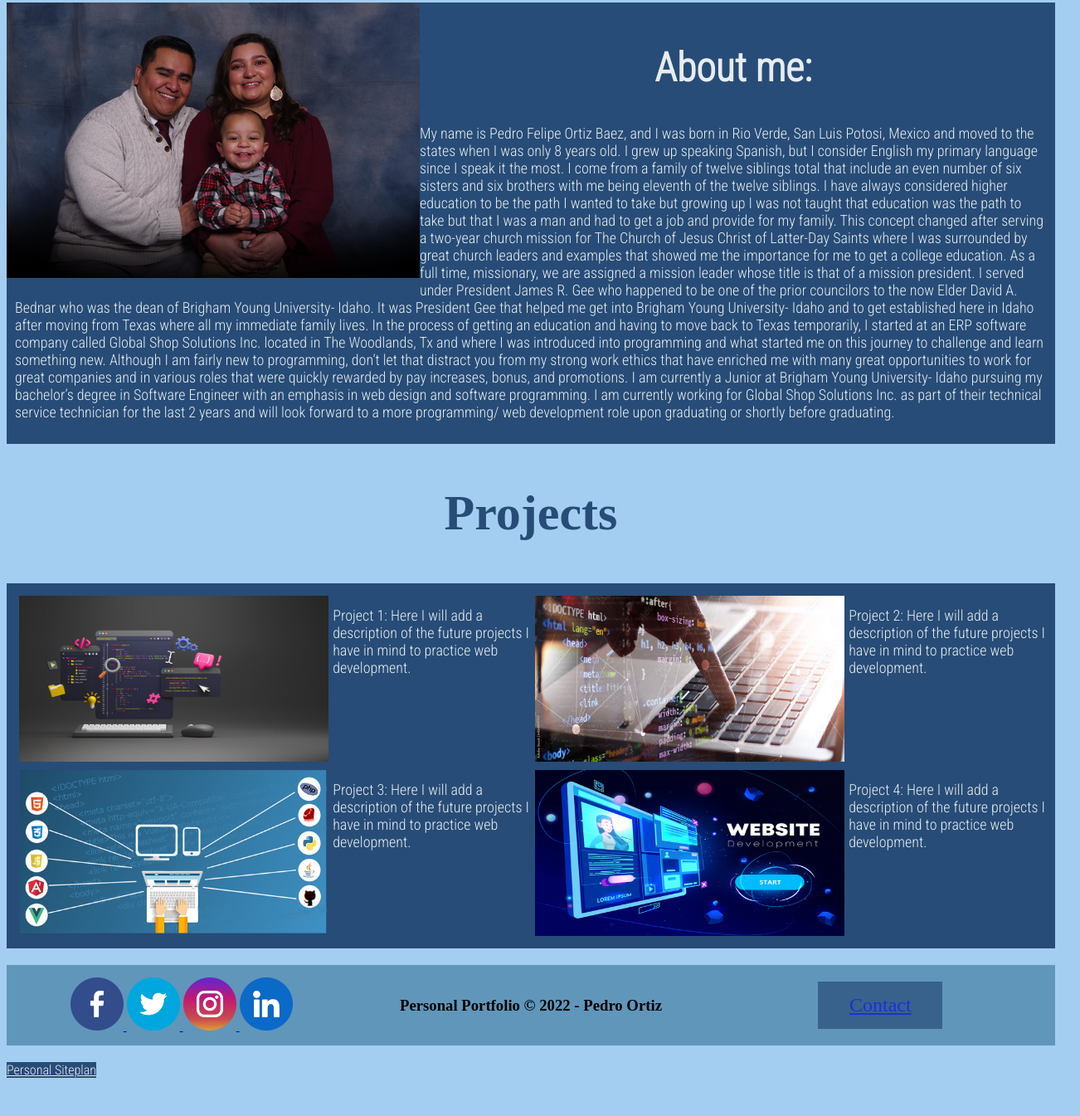
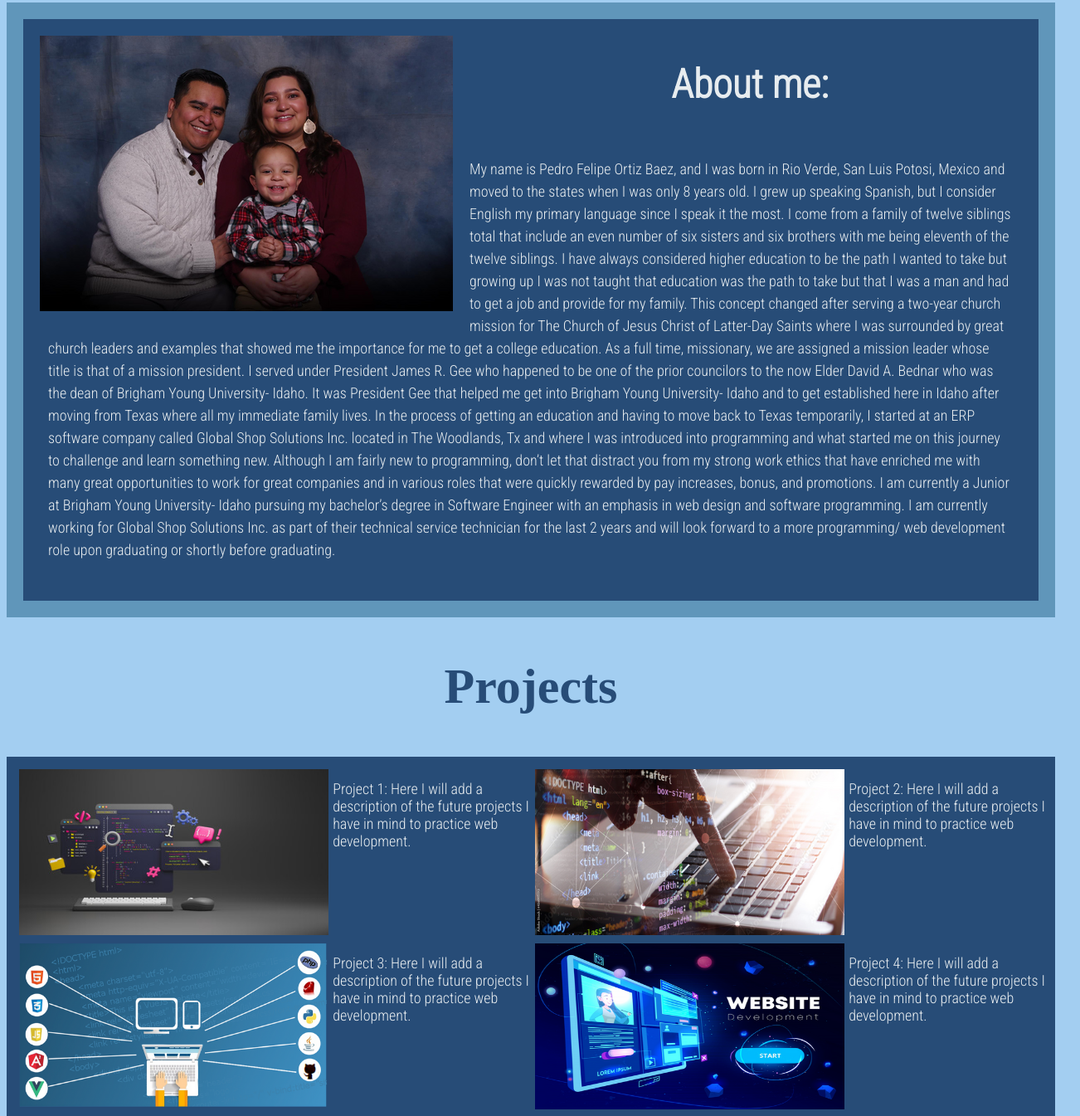
Before and after one commit to Pedro-F-Ortiz/wdd130, a plain HTML site: page portfolio_ortiz/index.html in a window 1280 px wide. Shown: the part 476-1821 px from the top of the page at 83% size, 1302 px wide, since content can reach past the window. Before the commit the page ends 1783 px from the top, so only its background shows below. Drawn offline with Linux system fonts and the light colour scheme; a web font is replaced by a local one.

Commit message:
about me paragraph margin

```diff
--- a/portfolio_ortiz/index.html
+++ b/portfolio_ortiz/index.html
@@ -22,15 +22,12 @@
                 <div class="block">
                     <a href="images/resume.pdf">Resume</a>
                 </div>
-                <!-- <p></p> -->
                 <div class="block">
                     <a href="#aboutme">About Me</a>
                 </div>
-                <!-- <p></p> -->
                 <div class="block">
                     <a href="#projects">Projects</a>
                 </div>
-                <!-- <p></p> -->
                 <div class="block">
                     <a href= "contactme.html">Contact</a>
                 </div>
@@ -98,7 +95,7 @@
                 <!-- <a href="https://www.flaticon.com/free-icons/linkedin" title="linkedin icons">Linkedin icons created by riajulislam - Flaticon</a> -->
             </div>
             <h3>Personal Portfolio &copy; 2022 - Pedro Ortiz</h3>
-            <div class="block">
+            <div class="footer-block">
                 <a href= "contactme.html">Contact</a>
             </div>
         </footer>
--- a/portfolio_ortiz/styles/index.css
+++ b/portfolio_ortiz/styles/index.css
@@ -100,7 +100,7 @@ nav a {
     {0% {opacity: 0.3;}25% {opacity: 0.6;}50% {opacity: 1.0;}75% {opacity: 0.6;}100% {opacity: 0.3}}
 
  /* This edits the about me section */
-.about {
+#about {
     background-color: #6096BA;
     margin: 20px auto;
     padding: 20px;
@@ -119,6 +119,13 @@ nav a {
     background-color: #274C77;
     color: #E7ECEF;
     padding: 10px;
+}
+#about-msg p {
+    padding: 20px;
+    line-height: 1.5em;
+}
+#aboutme img {
+    margin: 20px 20px 0 20px
 }
 
 /* This edits the Projects section */
@@ -239,7 +246,7 @@ footer {
     font-size: 1rem;
     font-weight: 400;
     line-height: 1.5;
-    color: #495057;
+    color: #E7ECEF;
     background-color: #fff;
     background-clip: padding-box;
     border: 1px solid #ced4da;
```
Also changed, not shown: portfolio_ortiz/contactme.html (+1 -1 lines).
